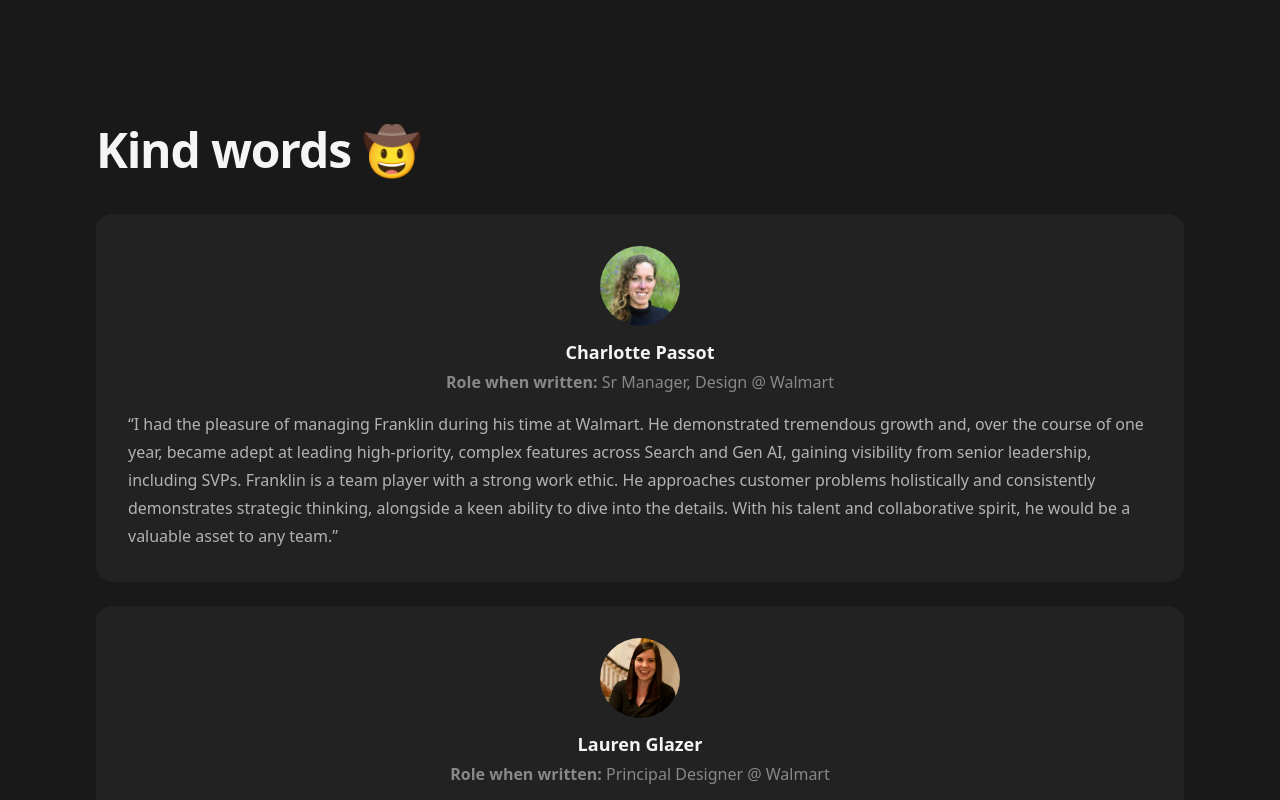
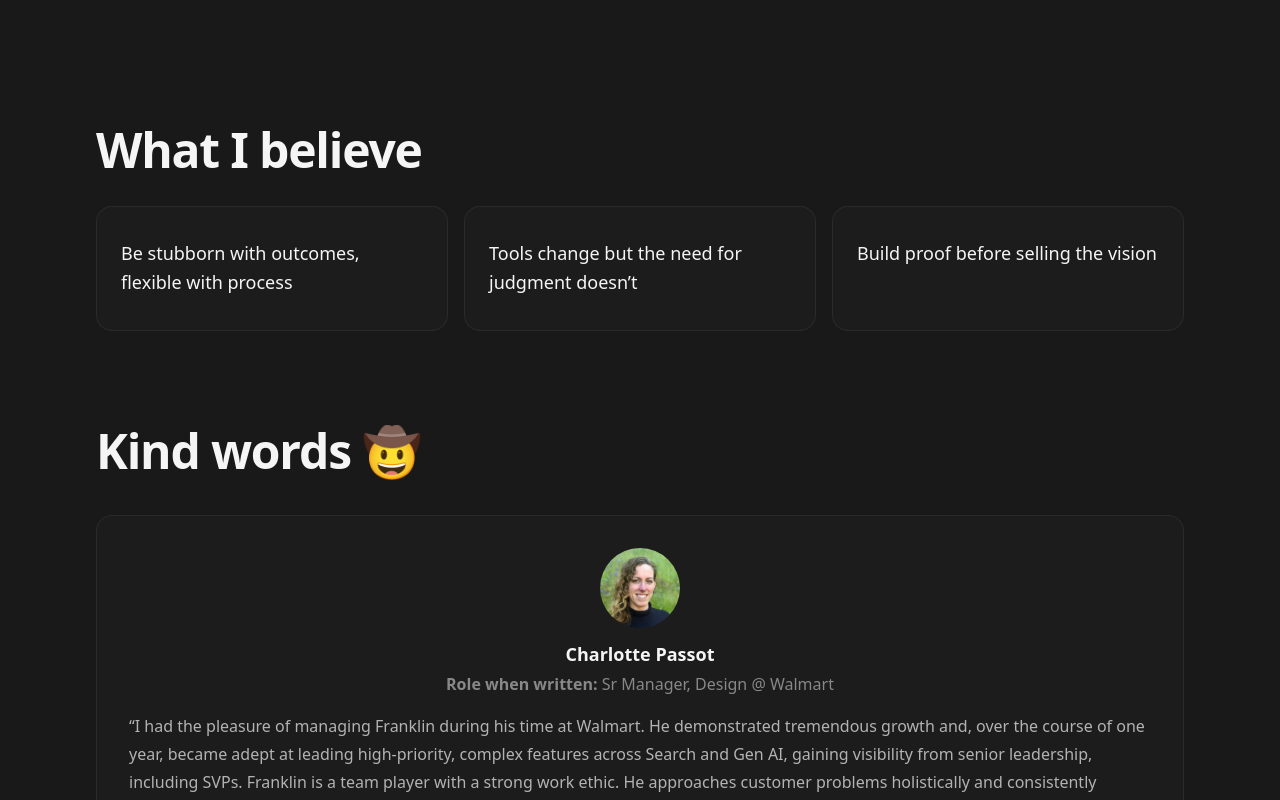
Before and after one commit to frankhuynhs1/Design-Portfolio, a Next.js app: page /about in a window 1280 px wide. Shown: the part 1000-1800 px from the top of the page. Built offline with nearby package versions, Linux system fonts and the light colour scheme; a web font is replaced by a local one.

Commit message:
card background change and principles section

```diff
--- a/app/about/page.tsx
+++ b/app/about/page.tsx
@@ -139,6 +139,27 @@ export default function About() {
           </div>
         </section>
 
+        {/* What I Believe */}
+        <section className="pb-16 sm:pb-24">
+          <h2 className="text-3xl font-bold tracking-tight text-[#f5f5f5] sm:text-4xl md:text-5xl">
+            What I believe
+          </h2>
+          <div className="mt-8 grid gap-4 sm:grid-cols-3">
+            {[
+              "Be stubborn with outcomes, flexible with process",
+              "Tools change but the need for judgment doesn\u2019t",
+              "Build proof before selling the vision",
+            ].map((quote) => (
+              <div
+                key={quote}
+                className="rounded-2xl border border-zinc-700/40 bg-zinc-800/30 px-6 py-8 text-lg font-medium leading-relaxed text-[#f5f5f5]"
+              >
+                {quote}
+              </div>
+            ))}
+          </div>
+        </section>
+
         {/* Kind Words */}
         <section className="pb-16 sm:pb-24">
           <h2 className="text-3xl font-bold tracking-tight text-[#f5f5f5] sm:text-4xl md:text-5xl">
@@ -148,7 +169,7 @@ export default function About() {
             {testimonials.map((t, i) => (
               <div
                 key={i}
-                className="group rounded-2xl bg-[#222222] p-8 text-center transition-all duration-300"
+                className="group rounded-2xl border border-zinc-700/40 bg-zinc-800/30 p-8 text-center transition-all duration-300"
               >
                 <div className="mb-4 flex flex-col items-center">
                   {"image" in t && t.image ? (
--- a/app/components/ProjectCard.tsx
+++ b/app/components/ProjectCard.tsx
@@ -88,8 +88,8 @@ export default function ProjectCard({
       onMouseLeave={() => setHovered(false)}
       className={`group/card flex shrink-0 flex-col overflow-hidden rounded-2xl transition-all duration-300 ${
         isHighlight
-          ? "w-[75vw] sm:w-[440px] border border-zinc-700/40 bg-[#222222] hover:border-zinc-600/60"
-          : "w-full border border-zinc-600/60 bg-[#222222] sm:border-transparent sm:bg-transparent sm:hover:border-zinc-600/60 sm:hover:bg-[#222222]"
+          ? "w-[75vw] sm:w-[440px] border border-zinc-700/40 bg-zinc-800/30 hover:border-zinc-600/60"
+          : "w-full border border-zinc-700/40 bg-zinc-800/30 sm:border-transparent sm:bg-transparent sm:hover:border-zinc-700/40 sm:hover:bg-zinc-800/30"
       }`}
     >
       <div className={`flex items-start justify-between gap-3 transition-all duration-300 ${isHighlight ? "px-5 pt-5 pb-3" : "max-h-20 opacity-100 px-4 pt-4 pb-3 sm:max-h-0 sm:overflow-hidden sm:opacity-0 sm:pt-0 sm:pb-0 sm:group-hover/card:max-h-20 sm:group-hover/card:opacity-100 sm:group-hover/card:pt-4 sm:group-hover/card:pb-3"}`}>
@@ -123,14 +123,14 @@ export default function ProjectCard({
           {videoSrc ? (
             <TransparentVideo
               src={videoSrc}
-              bgColor={[34, 34, 34]}
+              bgColor={[29, 29, 30]}
               threshold={30}
               className={`absolute inset-0 h-full w-full ${
                 videoFit === "contain"
                   ? "[&_canvas]:h-full [&_canvas]:w-full [&_canvas]:object-contain"
                   : "[&_canvas]:h-full [&_canvas]:w-full [&_canvas]:object-cover"
               }`}
-              canvasBg={videoFit === "contain" ? "rgb(34,34,34)" : undefined}
+              canvasBg={videoFit === "contain" ? "rgb(29,29,30)" : undefined}
               style={videoScale ? { transform: `scale(${videoScale})` } : undefined}
               playing={playing}
             />
--- a/app/page.tsx
+++ b/app/page.tsx
@@ -567,7 +567,7 @@ export default function Home() {
             {brands.map((brand, i) => (
               <div
                 key={i}
-                className="group/brand relative flex h-[72px] w-[calc(33.333%-8px)] items-center justify-center rounded-2xl bg-zinc-800/40 px-3 transition-all duration-300 hover:scale-105 hover:-rotate-2 sm:h-[96px] sm:w-auto sm:flex-1 sm:px-6"
+                className="group/brand relative flex h-[72px] w-[calc(33.333%-8px)] items-center justify-center rounded-2xl border border-zinc-700/40 bg-zinc-800/30 px-3 transition-all duration-300 hover:scale-105 hover:-rotate-2 sm:h-[96px] sm:w-auto sm:flex-1 sm:px-6"
               >
                 {/* Hover icons */}
                 <div className="absolute -bottom-10 left-1/2 z-20 flex -translate-x-1/2 items-start gap-1 opacity-0 transition-all duration-300 group-hover/brand:opacity-100 group-hover/brand:-bottom-12">
```
